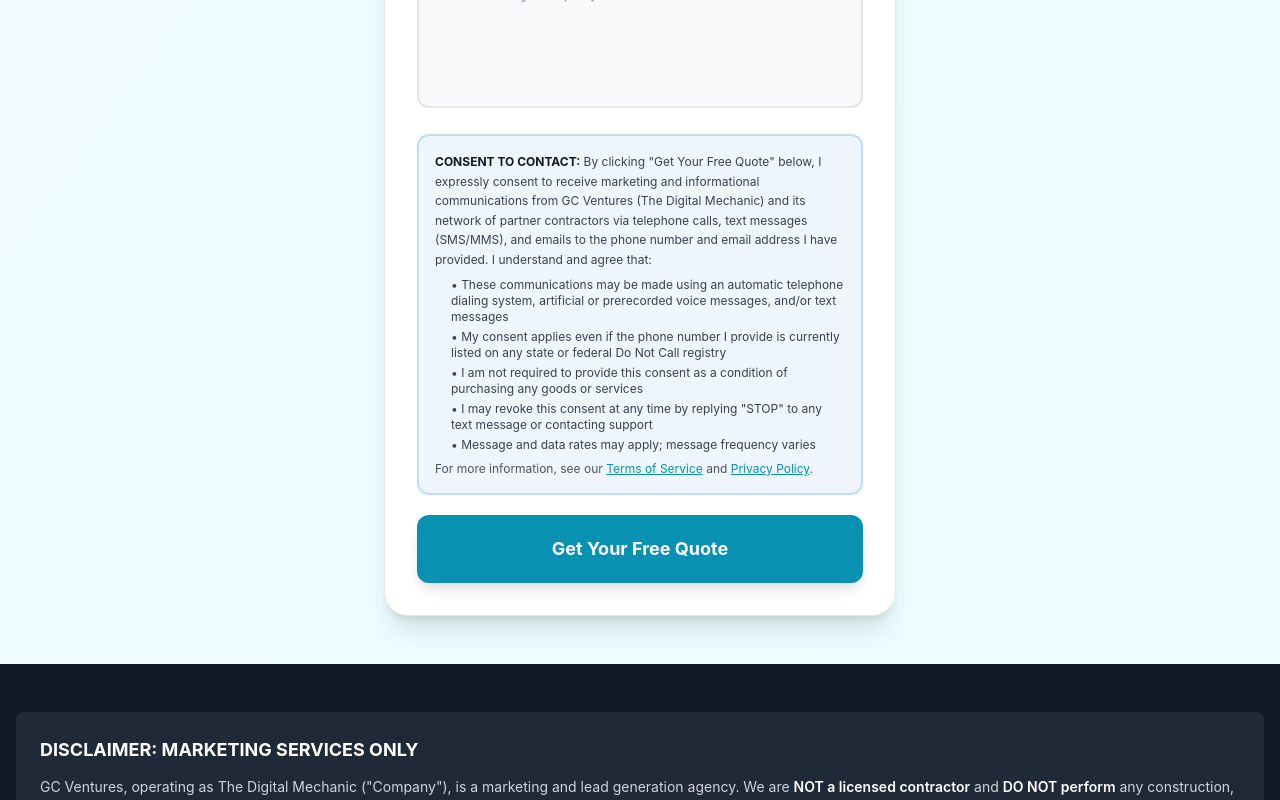
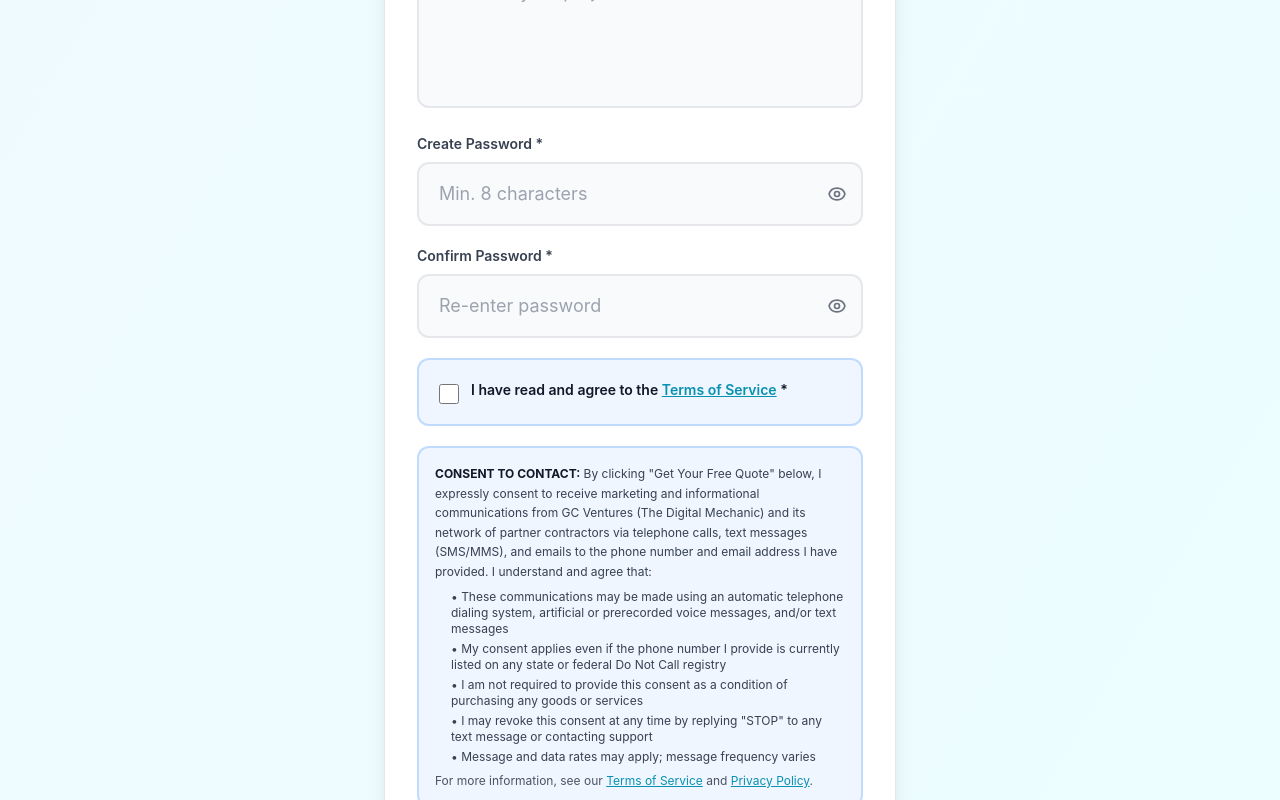
Before and after one commit to cadaeB02/Gaga-MVP-Leads, a Next.js app: page / in a window 1280 px wide. Shown: the part 1180-1980 px from the top of the page. Built offline with nearby package versions, Linux system fonts and the light colour scheme; no server answers.

Commit message:
v2.6 Phase 3 - Add password fields and TOS checkbox to homepage

```diff
--- a/app/page.tsx
+++ b/app/page.tsx
@@ -25,13 +25,18 @@
         phone: '',
         zip_code: '',
         trade_type: '',
-        job_description: ''
+        job_description: '',
+        password: '',
+        confirmPassword: '',
+        tosAccepted: false
     });
     const [isSubmitting, setIsSubmitting] = useState(false);
     const [isSuccess, setIsSuccess] = useState(false);
     const [error, setError] = useState('');
     const [isCheckoutLoading, setIsCheckoutLoading] = useState(false);
     const [showPaymentSuccess, setShowPaymentSuccess] = useState(false);
+    const [showPassword, setShowPassword] = useState(false);
+    const [showConfirmPassword, setShowConfirmPassword] = useState(false);
 
     // Check if user is logged in and redirect to dashboard
     useEffect(() => {
@@ -77,6 +82,18 @@
         }
         if (!formData.job_description.trim()) {
             setError('Please describe your job');
+            return false;
+        }
+        if (!formData.password || formData.password.length < 8) {
+            setError('Password must be at least 8 characters');
+            return false;
+        }
+        if (formData.password !== formData.confirmPassword) {
+            setError('Passwords do not match');
+            return false;
+        }
+        if (!formData.tosAccepted) {
+            setError('You must accept the Terms of Service to continue');
             return false;
         }
         return true;
@@ -324,6 +341,97 @@
                                                 />
                                             </div>
 
+                                            {/* Password */}
+                                            <div>
+                                                <label className="block text-sm font-semibold text-gray-700 mb-2">Create Password *</label>
+                                                <div className="relative">
+                                                    <input
+                                                        type={showPassword ? "text" : "password"}
+                                                        name="password"
+                                                        placeholder="Min. 8 characters"
+                                                        value={formData.password}
+                                                        onChange={handleChange}
+                                                        className="w-full px-5 py-4 pr-12 text-lg bg-gray-50 border-2 border-gray-200 rounded-xl text-gray-900 placeholder-gray-400 focus:outline-none focus:border-cyan-600 focus:bg-white transition-all"
+                                                        disabled={isSubmitting}
+                                                    />
+                                                    <button
+                                                        type="button"
+                                                        onClick={() => setShowPassword(!showPassword)}
+                                                        className="absolute right-4 top-1/2 -translate-y-1/2 text-gray-500 hover:text-gray-700 transition-colors"
+                                                        tabIndex={-1}
+                                                    >
+                                                        {showPassword ? (
+                                                            <svg className="w-5 h-5" fill="none" stroke="currentColor" viewBox="0 0 24 24">
+                                                                <path strokeLinecap="round" strokeLinejoin="round" strokeWidth={2} d="M13.875 18.825A10.05 10.05 0 0112 19c-4.478 0-8.268-2.943-9.543-7a9.97 9.97 0 011.563-3.029m5.858.908a3 3 0 114.243 4.243M9.878 9.878l4.242 4.242M9.88 9.88l-3.29-3.29m7.532 7.532l3.29 3.29M3 3l3.59 3.59m0 0A9.953 9.953 0 0112 5c4.478 0 8.268 2.943 9.543 7a10.025 10.025 0 01-4.132 5.411m0 0L21 21" />
+                                                            </svg>
+                                                        ) : (
+                                                            <svg className="w-5 h-5" fill="none" stroke="currentColor" viewBox="0 0 24 24">
+                                                                <path strokeLinecap="round" strokeLinejoin="round" strokeWidth={2} d="M15 12a3 3 0 11-6 0 3 3 0 016 0z" />
+                                                                <path strokeLinecap="round" strokeLinejoin="round" strokeWidth={2} d="M2.458 12C3.732 7.943 7.523 5 12 5c4.478 0 8.268 2.943 9.542 7-1.274 4.057-5.064 7-9.542 7-4.477 0-8.268-2.943-9.542-7z" />
+                                                            </svg>
+                                                        )}
+                                                    </button>
+                                                </div>
+                                            </div>
+
+                                            {/* Confirm Password */}
+                                            <div>
+                                                <label className="block text-sm font-semibold text-gray-700 mb-2">Confirm Password *</label>
+                                                <div className="relative">
+                                                    <input
+                                                        type={showConfirmPassword ? "text" : "password"}
+                                                        name="confirmPassword"
+                                                        placeholder="Re-enter password"
+                                                        value={formData.confirmPassword}
+                                                        onChange={handleChange}
+                                                        className="w-full px-5 py-4 pr-12 text-lg bg-gray-50 border-2 border-gray-200 rounded-xl text-gray-900 placeholder-gray-400 focus:outline-none focus:border-cyan-600 focus:bg-white transition-all"
+                                                        disabled={isSubmitting}
+                                                    />
+                                                    <button
+                                                        type="button"
+                                                        onClick={() => setShowConfirmPassword(!showConfirmPassword)}
+                                                        className="absolute right-4 top-1/2 -translate-y-1/2 text-gray-500 hover:text-gray-700 transition-colors"
+                                                        tabIndex={-1}
+                                                    >
+                                                        {showConfirmPassword ? (
+                                                            <svg className="w-5 h-5" fill="none" stroke="currentColor" viewBox="0 0 24 24">
+                                                                <path strokeLinecap="round" strokeLinejoin="round" strokeWidth={2} d="M13.875 18.825A10.05 10.05 0 0112 19c-4.478 0-8.268-2.943-9.543-7a9.97 9.97 0 011.563-3.029m5.858.908a3 3 0 114.243 4.243M9.878 9.878l4.242 4.242M9.88 9.88l-3.29-3.29m7.532 7.532l3.29 3.29M3 3l3.59 3.59m0 0A9.953 9.953 0 0112 5c4.478 0 8.268 2.943 9.543 7a10.025 10.025 0 01-4.132 5.411m0 0L21 21" />
+                                                            </svg>
+                                                        ) : (
+                                                            <svg className="w-5 h-5" fill="none" stroke="currentColor" viewBox="0 0 24 24">
+                                                                <path strokeLinecap="round" strokeLinejoin="round" strokeWidth={2} d="M15 12a3 3 0 11-6 0 3 3 0 016 0z" />
+                                                                <path strokeLinecap="round" strokeLinejoin="round" strokeWidth={2} d="M2.458 12C3.732 7.943 7.523 5 12 5c4.478 0 8.268 2.943 9.542 7-1.274 4.057-5.064 7-9.542 7-4.477 0-8.268-2.943-9.542-7z" />
+                                                            </svg>
+                                                        )}
+                                                    </button>
+                                                </div>
+                                            </div>
+
+                                            {/* Terms of Service Acceptance */}
+                                            <div className="bg-blue-50 border-2 border-blue-200 rounded-xl p-5">
+                                                <label className="flex items-start gap-3 cursor-pointer">
+                                                    <input
+                                                        type="checkbox"
+                                                        name="tosAccepted"
+                                                        checked={formData.tosAccepted}
+                                                        onChange={handleChange}
+                                                        className="mt-1 w-5 h-5 text-cyan-600 border-2 border-gray-300 rounded focus:ring-cyan-500"
+                                                        disabled={isSubmitting}
+                                                    />
+                                                    <span className="text-sm text-gray-900 font-semibold">
+                                                        I have read and agree to the{' '}
+                                                        <a
+                                                            href="/terms"
+                                                            target="_blank"
+                                                            rel="noopener noreferrer"
+                                                            className="text-cyan-600 hover:text-cyan-700 underline"
+                                                        >
+                                                            Terms of Service
+                                                        </a> *
+                                                    </span>
+                                                </label>
+                                            </div>
+
                                             {error && (
                                                 <div className="bg-red-50 border-2 border-red-200 text-red-700 px-5 py-4 rounded-xl text-center">
                                                     {error}
@@ -361,7 +469,7 @@
                                                         Submitting...
                                                     </span>
                                                 ) : (
-                                                    'Get Your Free Quote'
+                                                    'Create Account & Submit Request'
                                                 )}
                                             </button>
                                         </form>
```
